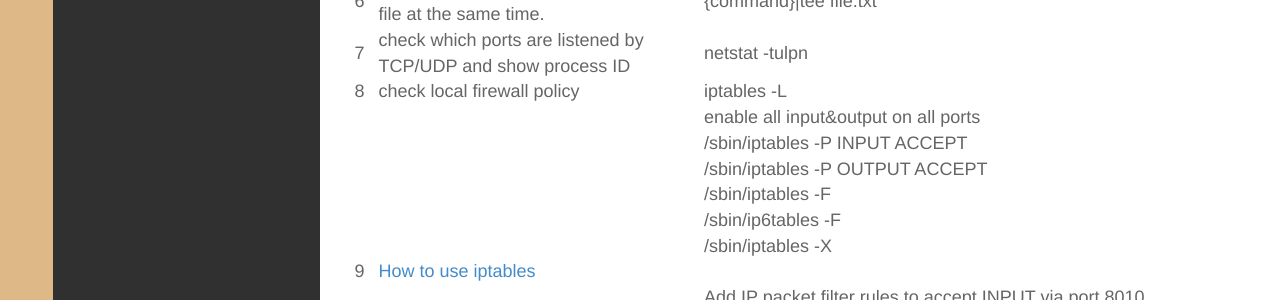
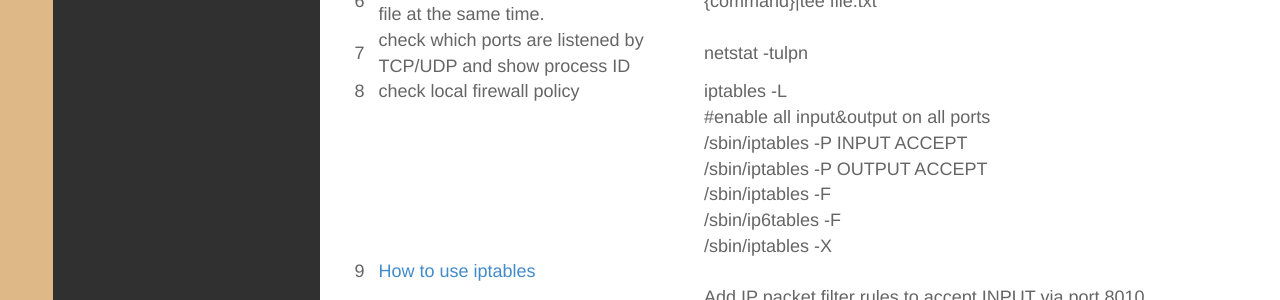
Before and after one commit to qhdwhy184/qhdwhy184.github.io, a Jekyll site: the page built from _posts/技术/2017-09-05-Linux常用命令.md, in a window 1280 px wide. Shown: the part 912-1212 px from the top of the page. Built offline with Jekyll 4.4.1, drawn with Linux system fonts in a browser that asks for light colours.

```diff
--- a/_posts/技术/2017-09-05-Linux常用命令.md
+++ b/_posts/技术/2017-09-05-Linux常用命令.md
@@ -22,7 +22,7 @@ description:
 |6|Keep the output on screen and write into file at the same time.| {command}\|tee file.txt|
 |7|check which ports are listened by TCP/UDP and show process ID|netstat -tulpn|
 |8|check local firewall policy|iptables -L|
-|9|[How to use iptables](https://wiki.centos.org/HowTos/Network/IPTables)| enable all input&output on all ports <br/>/sbin/iptables -P INPUT ACCEPT <br/>/sbin/iptables -P OUTPUT ACCEPT <br/>/sbin/iptables -F <br/>/sbin/ip6tables -F <br/>/sbin/iptables -X <br/><br/>Add IP packet filter rules to accept INPUT via port 8010 <br/>iptables -A INPUT -p tcp -m tcp --dport 8010 --tcp-flags FIN,SYN,RST,ACK SYN -j ACCEPT <br/><br/>Add IP packet filter rules to accept OUTPUT to port 6831 <br/>iptables -A OUTPUT -p udp --dport 6831 -j ACCEPT|
+|9|[How to use iptables](https://wiki.centos.org/HowTos/Network/IPTables)| #enable all input&output on all ports <br/>/sbin/iptables -P INPUT ACCEPT <br/>/sbin/iptables -P OUTPUT ACCEPT <br/>/sbin/iptables -F <br/>/sbin/ip6tables -F <br/>/sbin/iptables -X <br/><br/>Add IP packet filter rules to accept INPUT via port 8010 <br/>iptables -A INPUT -p tcp -m tcp --dport 8010 --tcp-flags FIN,SYN,RST,ACK SYN -j ACCEPT <br/><br/>Add IP packet filter rules to accept OUTPUT to port 6831 <br/>iptables -A OUTPUT -p udp --dport 6831 -j ACCEPT|
 |10|To extract myApp.jar to it's current directory you would navigate to the directory it's contained in and use: jar -xf myApp.jar||
 |11|Copy file to remote server|scp {file_with_path}    {login_name}@{server_ip}:{dest_path}|
 |12|cat /etc/os-release|查看系统版本|
```
